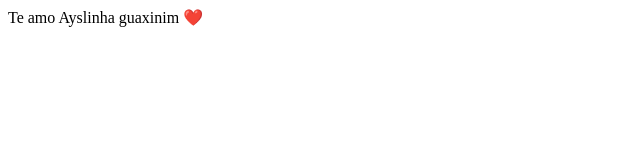
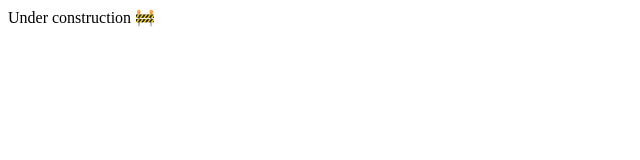
Before and after one commit to lg-bandeira/clone-tabnews, a Next.js app: page / in a window 1280 px wide. Shown: the top 160 px of the page, without its empty margins (0-640 px from the left). Built offline with nearby package versions, Linux system fonts and the light colour scheme.

Commit message:
edit main page placeholder

```diff
--- a/pages/index.js
+++ b/pages/index.js
@@ -1,5 +1,5 @@
 function Home() {
-  return <div>Te amo Ayslinha guaxinim ❤️</div>;
+  return <div>Under construction 🚧</div>;
 }
 
 export default Home;
```
